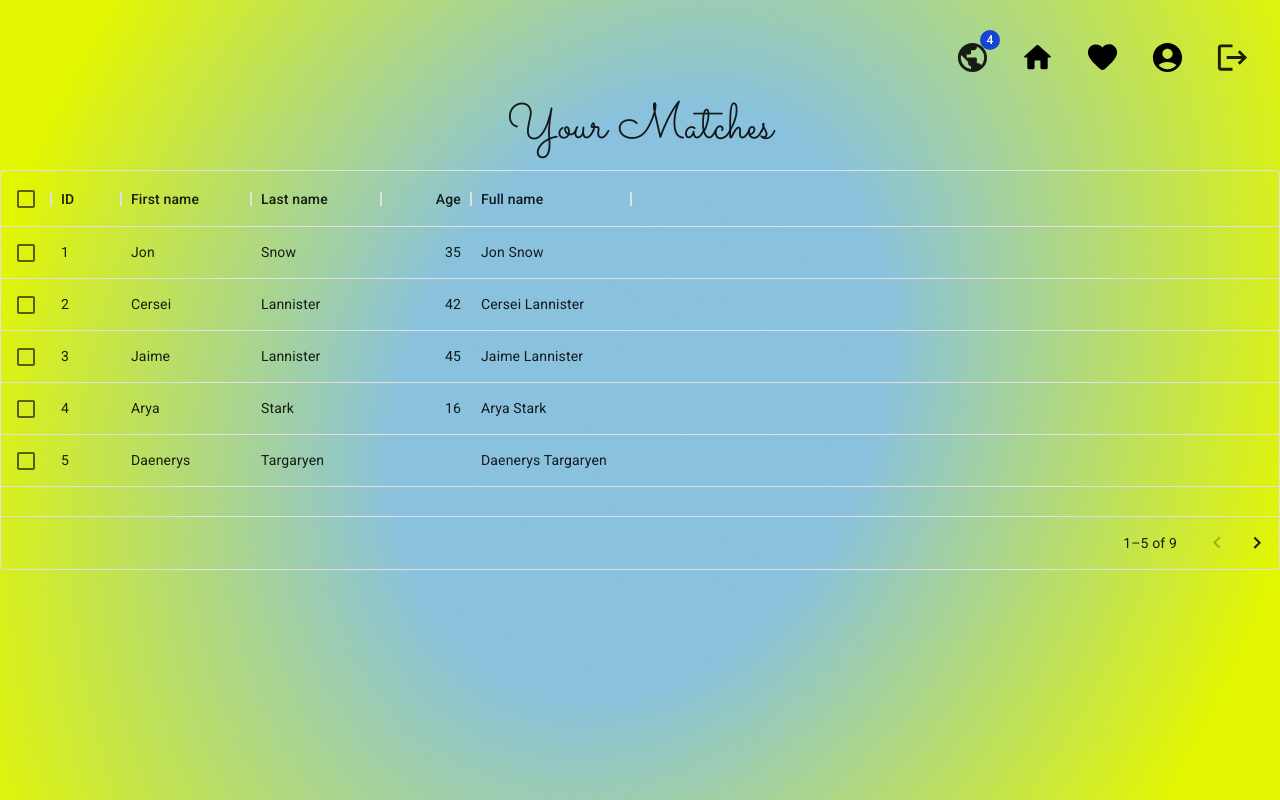
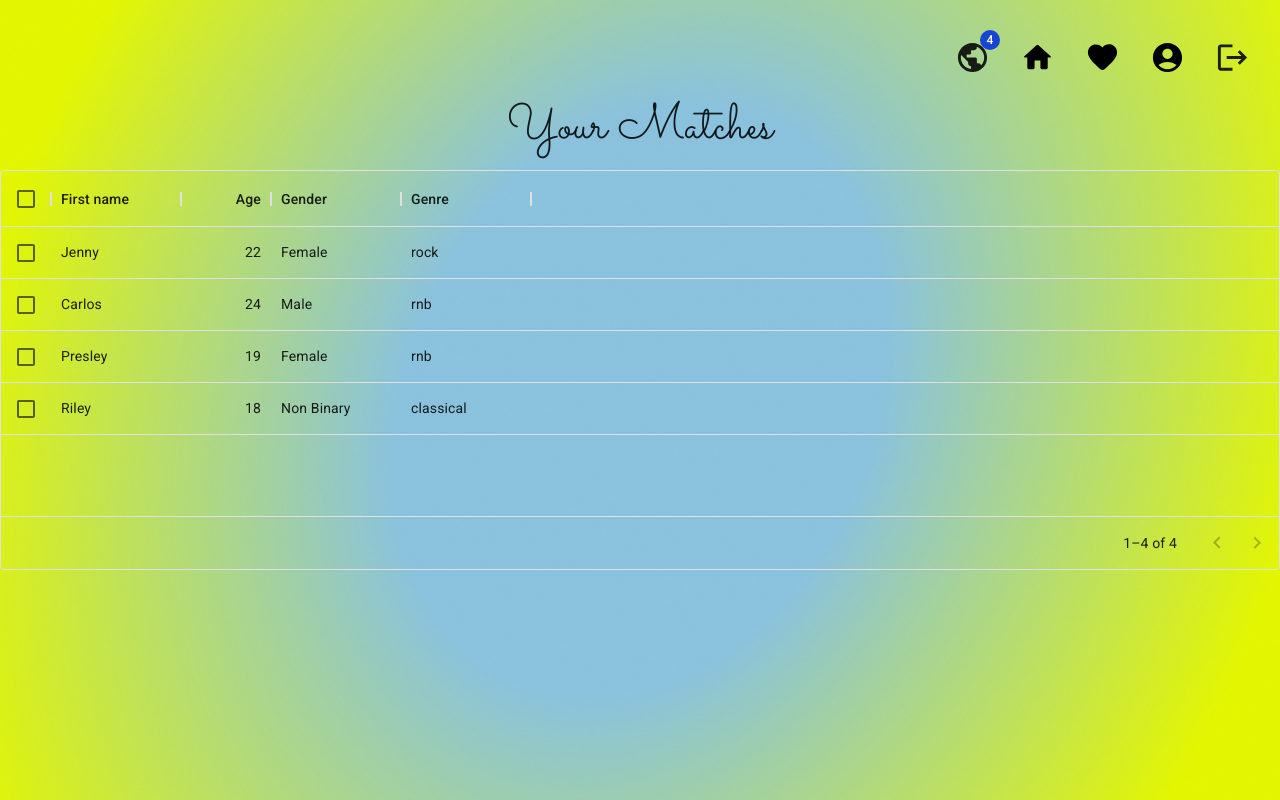
Before and after one commit to jhjullie/project-wavelength, a React (Create React App) app in the folder Frontend/: page /matches in a window 1280 px wide. Built offline with nearby package versions, Linux system fonts and the light colour scheme.

Commit message:
matches update

```diff
--- a/Frontend/src/Components/Matches/Matches.js
+++ b/Frontend/src/Components/Matches/Matches.js
@@ -21,36 +21,22 @@ import TableRow from '@mui/material/TableRow';
 import Paper from '@mui/material/Paper';
 
 const columns = [
-    { field: 'id', headerName: 'ID', width: 70 },
     { field: 'firstName', headerName: 'First name', width: 130 },
-    { field: 'lastName', headerName: 'Last name', width: 130 },
     {
       field: 'age',
       headerName: 'Age',
       type: 'number',
       width: 90,
     },
-    {
-      field: 'fullName',
-      headerName: 'Full name',
-      description: 'This column has a value getter and is not sortable.',
-      sortable: false,
-      width: 160,
-      valueGetter: (params) =>
-        `${params.row.firstName || ''} ${params.row.lastName || ''}`,
-    },
+    { field: 'gender', headerName: 'Gender', width: 130 },
+     { field: 'genre', headerName: 'Genre', width: 130 },
   ];
 
   const rows = [
-    { id: 1, lastName: 'Snow', firstName: 'Jon', age: 35 },
-    { id: 2, lastName: 'Lannister', firstName: 'Cersei', age: 42 },
-    { id: 3, lastName: 'Lannister', firstName: 'Jaime', age: 45 },
-    { id: 4, lastName: 'Stark', firstName: 'Arya', age: 16 },
-    { id: 5, lastName: 'Targaryen', firstName: 'Daenerys', age: null },
-    { id: 6, lastName: 'Melisandre', firstName: null, age: 150 },
-    { id: 7, lastName: 'Clifford', firstName: 'Ferrara', age: 44 },
-    { id: 8, lastName: 'Frances', firstName: 'Rossini', age: 36 },
-    { id: 9, lastName: 'Roxie', firstName: 'Harvey', age: 65 },
+    { id: 1, firstName: 'Jenny', age: 22, gender: 'Female', genre: 'rock'},
+    { id: 2, firstName: 'Carlos', age: 24, gender: 'Male', genre: 'rnb' },
+    { id: 3, firstName: 'Presley', age: 19, gender: 'Female', genre: 'rnb'},
+    { id: 4, firstName: 'Riley', age: 18, gender: 'Non Binary', genre: 'classical' },
   ];
 
 function Matches(){
```
